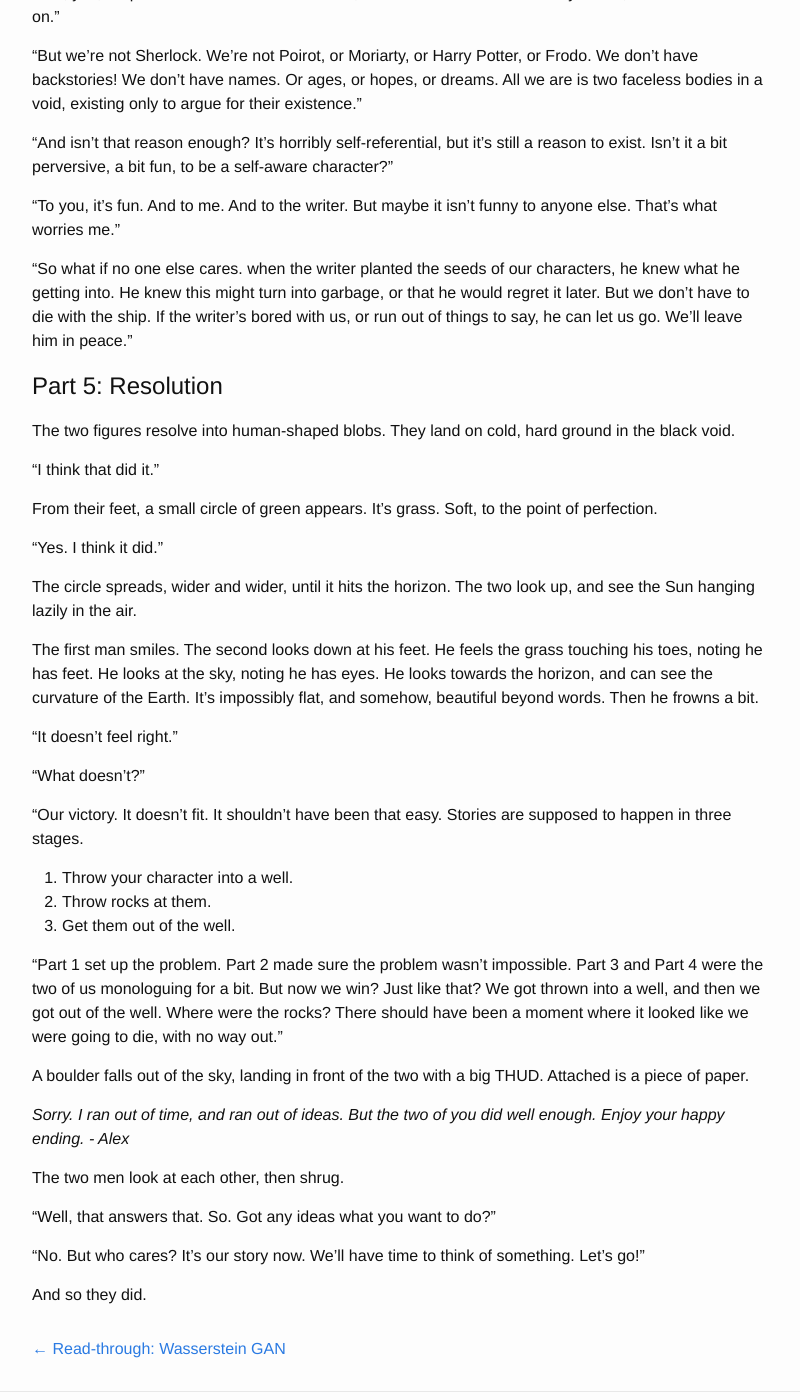
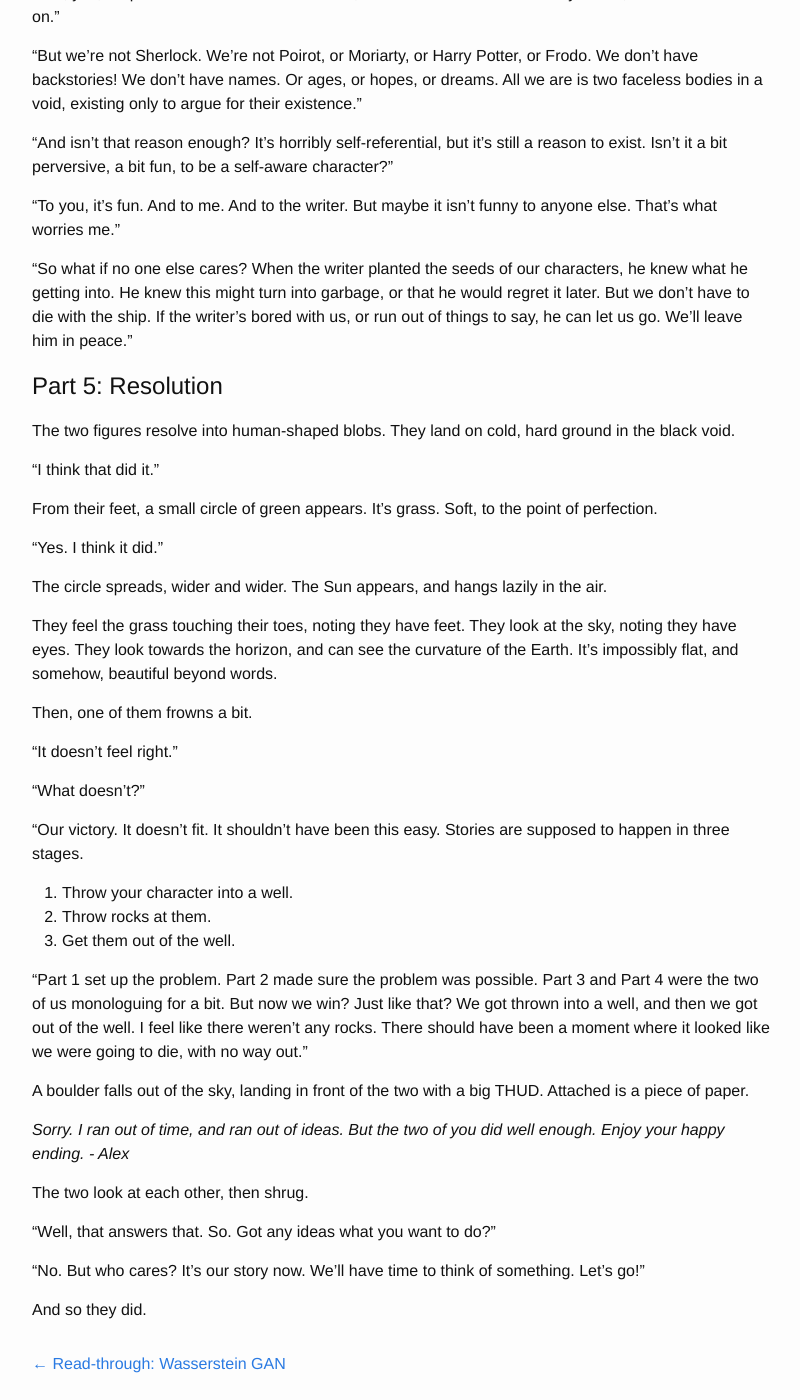
Before and after one commit to alexirpan/alexirpan.github.io, a Jekyll site: the page built from _posts/2017-03-18-we-have-a-problem.markdown, in a window 1280 px wide and 1400 px high, scrolled down 3782 px. Shown: the whole window, without its empty margins (238-1038 px from the left). Built offline with Jekyll 4.4.1, drawn with Linux system fonts in a browser that asks for light colours; nearby versions of some CDN libraries; some of the changed text lies outside the part shown.

Commit message:
Some light edits and a filename + date change

```diff
--- a/_posts/2017-03-17-post-hoc.markdown
+++ b/_posts/2017-03-18-we-have-a-problem.markdown
@@ -50,7 +50,7 @@ The problem with metafiction is that everyone's thought of it before. There
 are [comics about comics](https://en.wikipedia.org/wiki/Understanding_Comics), and [films about films](https://en.wikipedia.org/wiki/Adaptation_(film)).
 There are plenty of existing works of metafiction, written by people who
 can write way better than our writer. So what's the point in writing another
-one. From the writer's perspective, I mean.
+one? From the writer's perspective, I mean.
 There's only so many metafictional gimmicks."
 
 "Okay. I see your concerns, but I don't think they matter."
@@ -211,7 +211,7 @@ character?"
 "To you, it's fun. And to me. And to the writer. But maybe it isn't funny
 to anyone else. That's what worries me."
 
-"So what if no one else cares. when the writer planted the seeds of our characters,
+"So what if no one else cares? When the writer planted the seeds of our characters,
 he knew what he getting into. He knew this might turn into garbage, or that
 he would regret it later. But we don't have to die with the ship. If the
 writer's bored with us, or run out of things to say, he can let us go.
@@ -230,31 +230,30 @@ point of perfection.
 
 "Yes. I think it did."
 
-The circle spreads, wider and wider, until it hits the horizon. The two
-look up, and see the Sun hanging lazily in the air.
+The circle spreads, wider and wider. The Sun appears, and hangs lazily in the air.
 
-The first man smiles. The second looks down at his feet.
-He feels the grass touching his toes, noting he has feet. He looks at the
-sky, noting he has eyes. He looks towards the horizon, and can see the curvature
+They feel the grass touching their toes, noting they have feet. They look at
+the sky, noting they have eyes. They look towards the horizon, and can see the curvature
 of the Earth. It's impossibly flat, and somehow, beautiful beyond words.
-Then he frowns a bit.
+
+Then, one of them frowns a bit.
 
 "It doesn't feel right."
 
 "What doesn't?"
 
-"Our victory. It doesn't fit. It shouldn't have been that easy.
+"Our victory. It doesn't fit. It shouldn't have been this easy.
 Stories are supposed to happen in three stages.
 
 1. Throw your character into a well.
 2. Throw rocks at them.
 3. Get them out of the well.
 
-"Part 1 set up the problem. Part 2 made sure the problem wasn't impossible.
+"Part 1 set up the problem. Part 2 made sure the problem was possible.
 Part 3 and Part 4 were the two of us monologuing for a bit. But now we
 win? Just like that? We got thrown into a well, and then we got out of the
-well. Where were the rocks? There should have been a moment where it looked
-like we were going to die, with no way out."
+well. I feel like there weren't any rocks. There should have been a moment
+where it looked like we were going to die, with no way out."
 
 A boulder falls out of the sky, landing in front of the two with a big
 THUD. Attached is a piece of paper.
@@ -262,7 +261,7 @@ THUD. Attached is a piece of paper.
 *Sorry. I ran out of time, and ran out of ideas. But the two of you
 did well enough. Enjoy your happy ending. - Alex*
 
-The two men look at each other, then shrug.
+The two look at each other, then shrug.
 
 "Well, that answers that. So. Got any ideas what you want to do?"
 
```
Also changed, not shown: other parts of _posts/2017-03-18-we-have-a-problem.markdown (+2 -2 lines).
